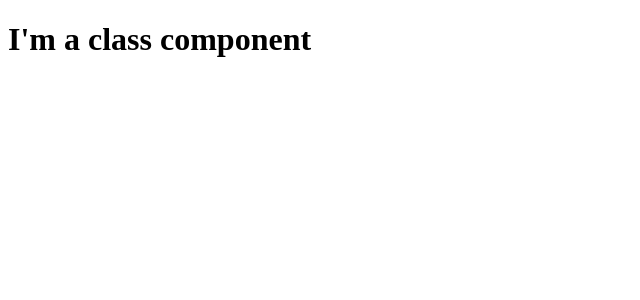
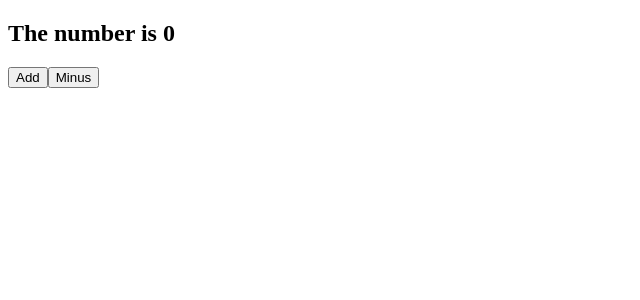
Before and after one commit to ddo0ii/NomadCoders_React, a React (Create React App) app in the folder movie_app_2019/: page / in a window 1280 px wide. Shown: the top 300 px of the page, without its empty margins (0-640 px from the left). Built offline with nearby package versions, Linux system fonts and the light colour scheme.

Commit message:
11.0 Class Components and State - js로 버튼만들기

```diff
--- a/movie_app_2019/src/App.js
+++ b/movie_app_2019/src/App.js
@@ -2,8 +2,23 @@
 import PropTypes from "prop-types";
 
 class App extends React.Component {
+  state = {
+    count: 0,
+  };
+  add = () => {
+    console.log("add");
+  };
+  minus = () => {
+    console.log("minus");
+  };
   render() {
-    return <h1>I'm a class component</h1>;
+    return (
+      <div>
+        <h2>The number is {this.state.count}</h2>
+        <button onClick={this.add}>Add</button>
+        <button onClick={this.minus}>Minus</button>
+      </div>
+    );
   }
 }
 
```
